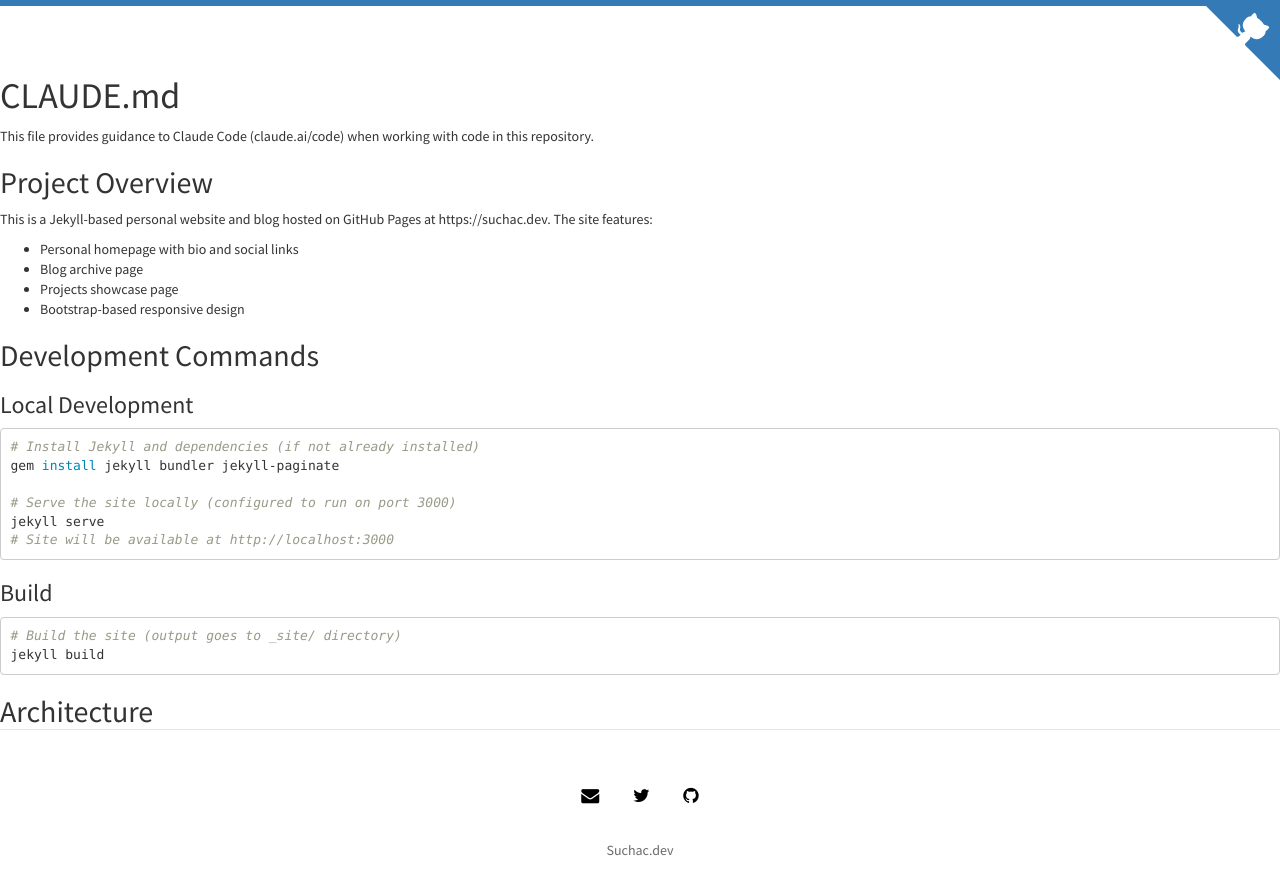
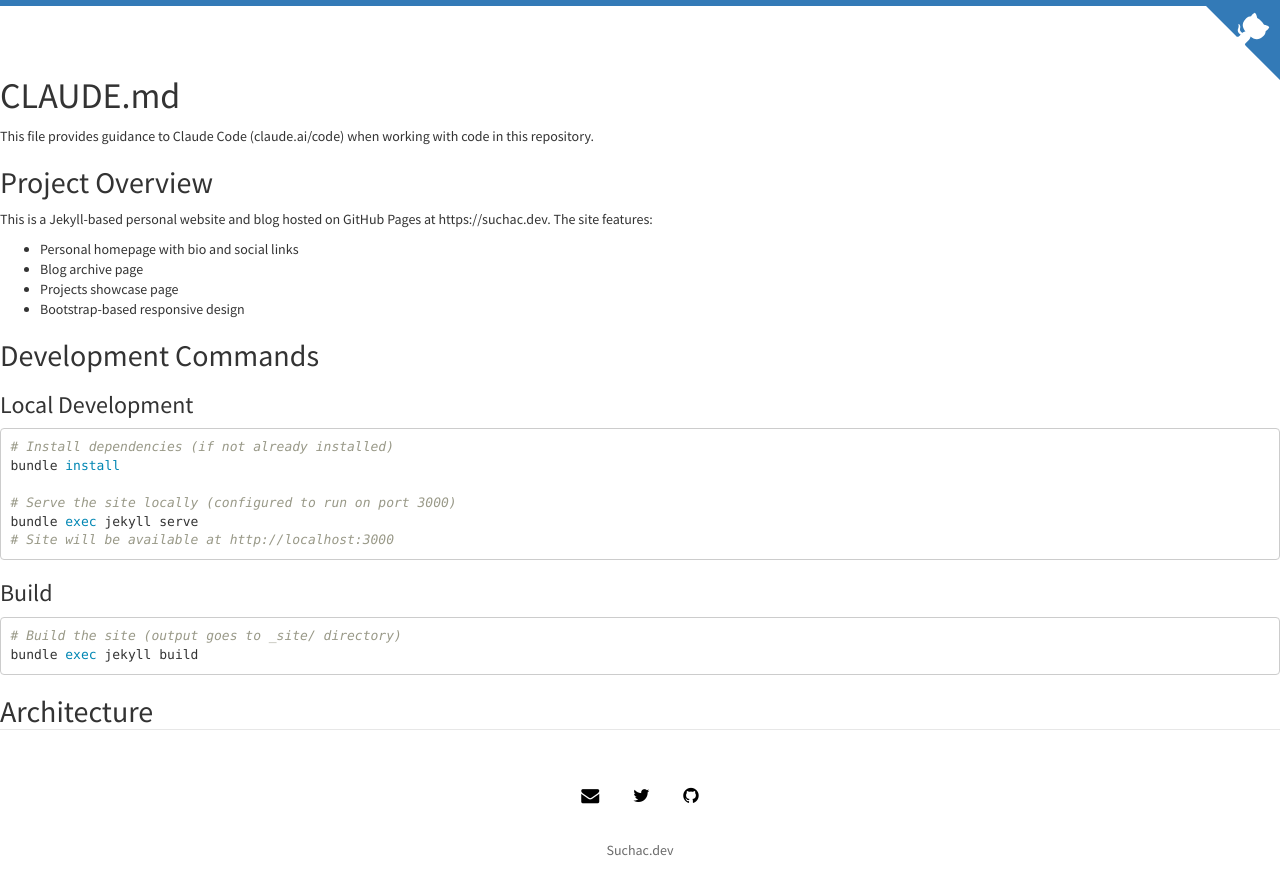
Before and after one commit to suchac/suchac.github.io, a Jekyll site: the page built from CLAUDE.md, in a window 1280 px wide and 900 px high. Shown: the top 895 px of the window. Built offline with Jekyll 4.4.1, drawn with Linux system fonts in a browser that asks for light colours; nearby versions of some CDN libraries; our own code applies the rules of GitHub Pages for plain Markdown files.

Commit message:
Update documentation to use bundle exec for Jekyll commands
Changed installation and build commands in both CLAUDE.md and README.md to use bundle-based workflow instead of direct gem installation.

🤖 Generated with [Claude Code](https://claude.com/claude-code)

Co-Authored-By: Claude <noreply@anthropic.com>

````diff
--- a/CLAUDE.md
+++ b/CLAUDE.md
@@ -14,18 +14,18 @@ This is a Jekyll-based personal website and blog hosted on GitHub Pages at https
 
 ### Local Development
 ```bash
-# Install Jekyll and dependencies (if not already installed)
-gem install jekyll bundler jekyll-paginate
+# Install dependencies (if not already installed)
+bundle install
 
 # Serve the site locally (configured to run on port 3000)
-jekyll serve
+bundle exec jekyll serve
 # Site will be available at http://localhost:3000
 ```
 
 ### Build
 ```bash
 # Build the site (output goes to _site/ directory)
-jekyll build
+bundle exec jekyll build
 ```
 
 ## Architecture
````
Also changed, not shown: README.md.
